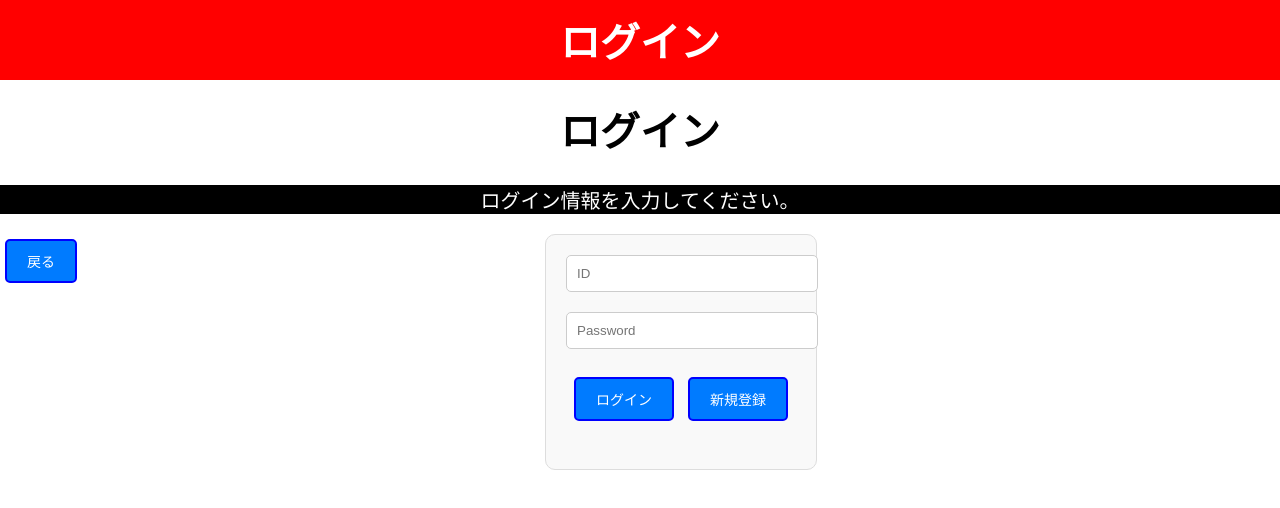
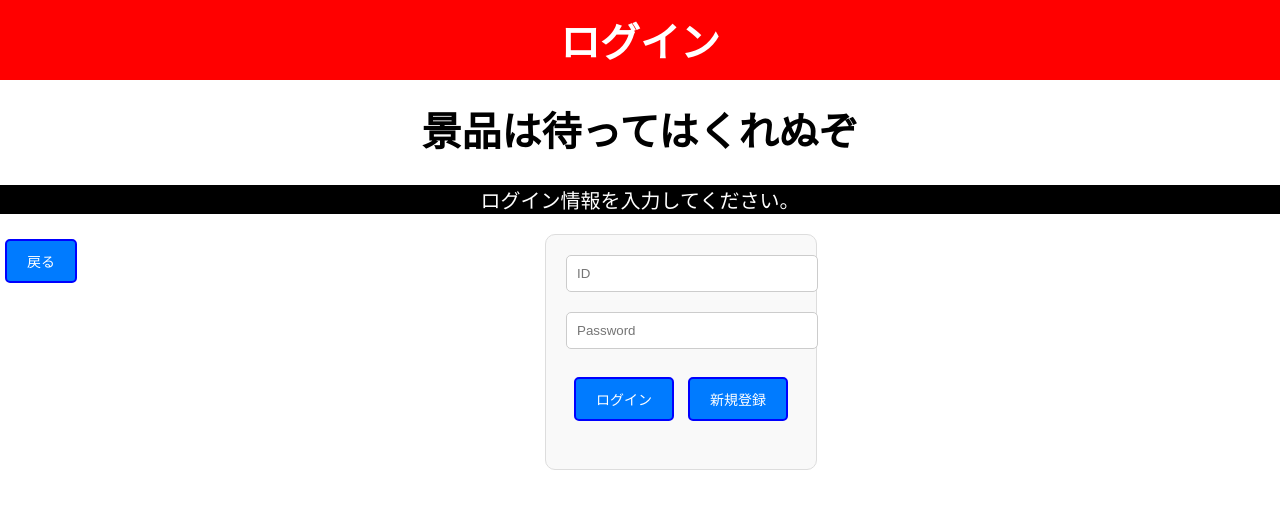
Before and after one commit to st323a2115h-takeuchi/tyuusen, a plain HTML site: page rog.html in a window 1280 px wide. Drawn offline with nearby package versions, Linux system fonts and the light colour scheme; a web font is replaced by a local one.

Commit message:
Update rog.html

```diff
--- a/rog.html
+++ b/rog.html
@@ -89,7 +89,7 @@
     </header>
 
     <main>
-        <h1 class="contact-title">ログイン</h1>
+        <h1 class="contact-title">景品は待ってはくれぬぞ</h1>
         <p>ログイン情報を入力してください。</p>
 
         <form name="login_form" method="post" action="login_process.php">
```
